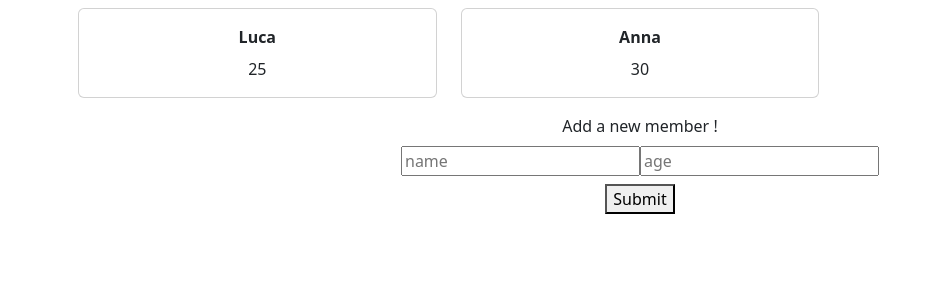
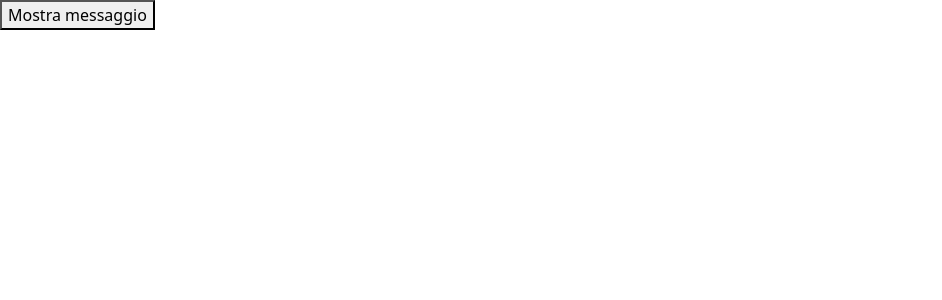
Before and after one commit to FadiAlashqar/ripasso-react-b, a React (Vite) app: page / in a window 1280 px wide. Shown: the top 300 px of the page, without its empty margins (0-942 px from the left). Built offline with nearby package versions, Linux system fonts and the light colour scheme.

Commit message:
review exercise 4

```diff
--- a/src/App.jsx
+++ b/src/App.jsx
@@ -1,5 +1,5 @@
 
-import { useRef, useState } from "react";
+import { useEffect, useRef, useState } from "react";
 import UserCard from "./components/UserCard";
 
 function App() {
@@ -7,12 +7,12 @@ function App() {
   // const [name, setName] = useState("");
   // const [show, setShow] = useState(false)
 
-  const [users, setUsers] = useState([
-    { id: 1, name: "Luca", age: 25 },
-    { id: 2, name: "Anna", age: 30 }
-  ]);
+  // const [users, setUsers] = useState([
+  //   { id: 1, name: "Luca", age: 25 },
+  //   { id: 2, name: "Anna", age: 30 }
+  // ]);
 
-  const [newUser, setNewUser] = useState({ name: "", age: "" })
+  // const [newUser, setNewUser] = useState({ name: "", age: "" })
 
   // const timeOut = useRef(null)
 
@@ -29,23 +29,37 @@ function App() {
   //   }, 2000)
   // }
 
-  const handleSubmit = (e) => {
-    e.preventDefault();
-    setUsers(prev => [...prev, { id: prev.length + 1, name: newUser.name, age: newUser.age }])
-    setNewUser({
-      name: "",
-      age: ""
-    })
-  }
+  // const handleSubmit = (e) => {
+  //   e.preventDefault();
+  //   setUsers(prev => [...prev, { id: prev.length + 1, name: newUser.name, age: newUser.age }])
+  //   setNewUser({
+  //     name: "",
+  //     age: ""
+  //   })
+  // }
 
-  const handleChange = (e) => {
-    const { name, value } = e.target;
+  // const handleChange = (e) => {
+  //   const { name, value } = e.target;
 
-    setNewUser({
-      ...newUser,
-      [name]: value
-    });
-  };
+  //   setNewUser({
+  //     ...newUser,
+  //     [name]: value
+  //   });
+  // };
+
+  const [show, setShow] = useState(false);
+
+  useEffect(() => {
+    let timer;
+    if (show) {
+      timer = setTimeout(() => {
+        setShow(false);
+      }, 2000);
+    }
+
+    return () => clearTimeout(timer)
+  }, [show]);
+
   return (
     // <div>
     //   <h1>{count}</h1>
@@ -63,43 +77,49 @@ function App() {
     //   <button onClick={handleButton}>Saluta</button>
     //   {show && <h2>Ciao {name}!</h2>}
     // </div>
+    // <div>
+    //   <div className="container p-2">
+    //     <div className="row">
+    //       {
+    //         users.map((u) => {
+    //           return <div className="col-4" key={u.id}>
+    //             <UserCard
+    //               name={u.name}
+    //               age={u.age}
+    //             />
+    //           </div>
+    //         })
+    //       }
+    //       <div className="col-12 d-flex justify-content-center mt-3">
+    //         <form onSubmit={handleSubmit}>
+    //           <div className="d-flex justify-content-center">
+    //             <span>Add a new member !</span>
+    //           </div>
+    //           <div className="mt-2">
+    //             <input type="text" placeholder="name"
+    //               value={newUser.name}
+    //               name="name"
+    //               onChange={handleChange}
+    //             />
+    //             <input type="number" placeholder="age"
+    //               value={newUser.age}
+    //               name="age"
+    //               onChange={handleChange} />
+    //           </div>
+    //           <div className="mt-2 d-flex justify-content-center">
+    //             <button>Submit</button>
+    //           </div>
+    //         </form>
+    //       </div>
+    //     </div>
+    //   </div>
+    // </div >
     <div>
-      <div className="container p-2">
-        <div className="row">
-          {
-            users.map((u) => {
-              return <div className="col-4" key={u.id}>
-                <UserCard
-                  name={u.name}
-                  age={u.age}
-                />
-              </div>
-            })
-          }
-          <div className="col-12 d-flex justify-content-center mt-3">
-            <form onSubmit={handleSubmit}>
-              <div className="d-flex justify-content-center">
-                <span>Add a new member !</span>
-              </div>
-              <div className="mt-2">
-                <input type="text" placeholder="name"
-                  value={newUser.name}
-                  name="name"
-                  onChange={handleChange}
-                />
-                <input type="number" placeholder="age"
-                  value={newUser.age}
-                  name="age"
-                  onChange={handleChange} />
-              </div>
-              <div className="mt-2 d-flex justify-content-center">
-                <button>Submit</button>
-              </div>
-            </form>
-          </div>
-        </div>
-      </div>
-    </div >
+      <button onClick={() => setShow(true)}>
+        Mostra messaggio
+      </button>
+      {show && <h2>Ciao!</h2>}
+    </div>
   );
 }
 
```
